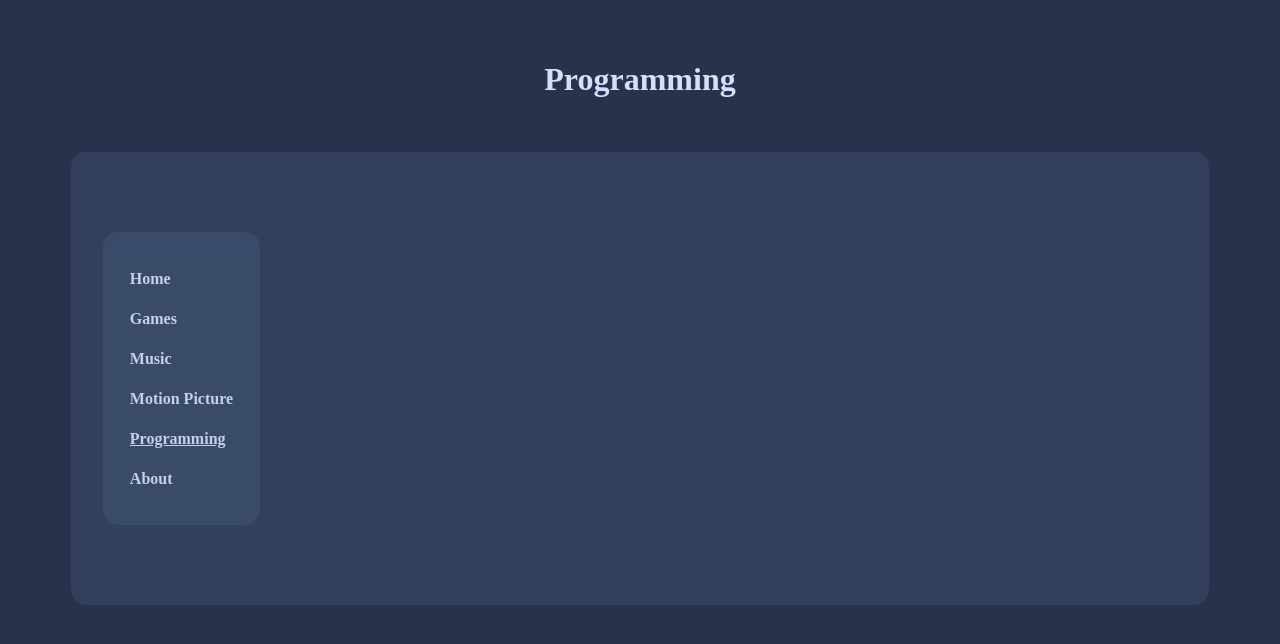
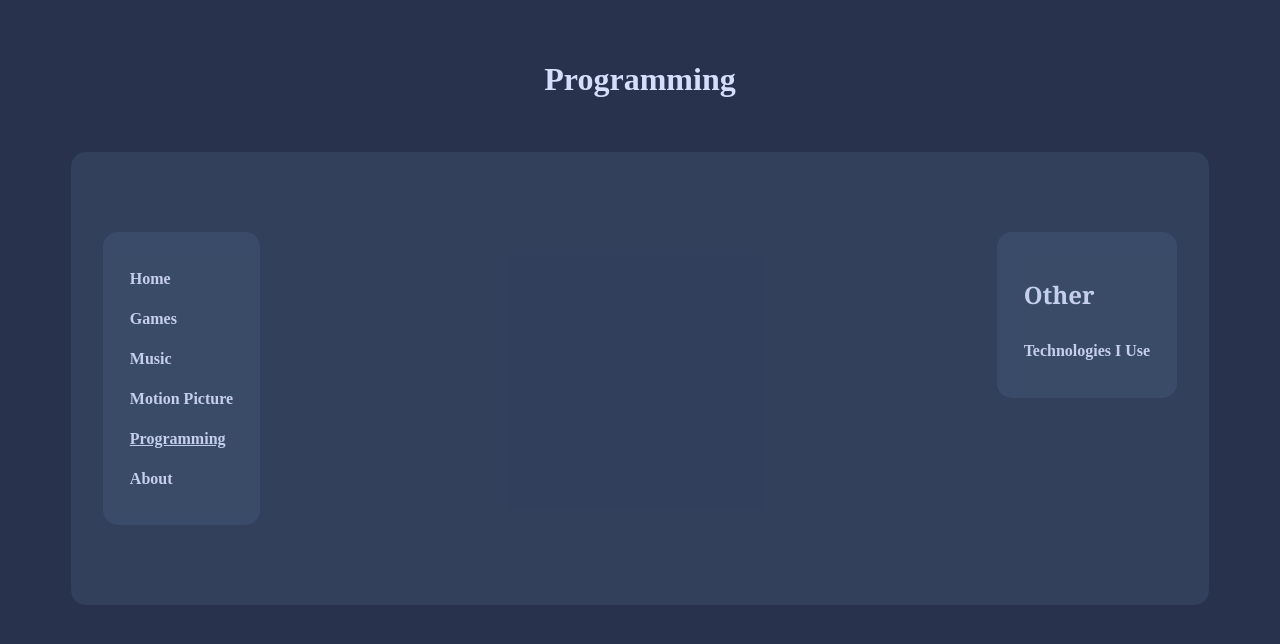
Before and after one commit to 0x01FE/My-Website, a Flask app: template app/templates/programming.html in a window 1280 px wide. Shown: the top 644 px of the page. Run offline with Flask 2, Linux system fonts and the light colour scheme; the template is opened without the code that fills it, so the values that code supplies are empty; parts of the project's set-up code (start-up, migrations or seed data) failed here and were passed over; some web fonts are replaced.

Commit message:
adding programming page stuff

```diff
--- a/app/static/style.css
+++ b/app/static/style.css
@@ -105,6 +105,39 @@ a:hover {
 
 .sidebar a {
     text-decoration: none;
+}
+
+.rightbar {
+    height: fit-content;
+    align-self: flex-start;
+    top: 10px;
+
+    padding: 20pt;
+
+    margin: 5em 0;
+    margin-right: 2em;
+
+    border-style: var(--borders-style);
+    border-radius: var(--border-radius);
+    border-color: #1E2022;
+    background-color: var(--main-background);
+
+    opacity: 0.9;
+
+    /* box-shadow: -10px 10px var(--accent); */
+
+    /* Text Settings */
+    font-weight: bold;
+    line-height: 30pt;
+}
+
+.rightbar a {
+    text-decoration: none;
+}
+
+.rightbar h2 {
+    font-family: Georgia, 'Times New Roman', Times, serif;
+    line-height: normal;
 }
 
 .dlog {
--- a/app/templates/programming.html
+++ b/app/templates/programming.html
@@ -28,6 +28,12 @@
                     <div class="post">{{ post|safe }}</div>
                 {% endfor %}
             </div>
+
+            <!-- Other Sidear -->
+            <div class="rightbar">
+                <h2>Other</h2>
+                <a href="">Technologies I Use</a>
+            </div>
         </div>
     </body>
 </html>
```
Also changed, not shown: app/static/programming/vscode_extensions.txt (added, +12 -0 lines).
